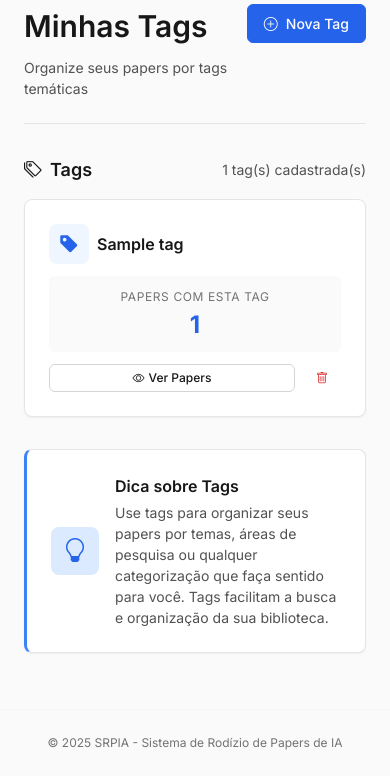
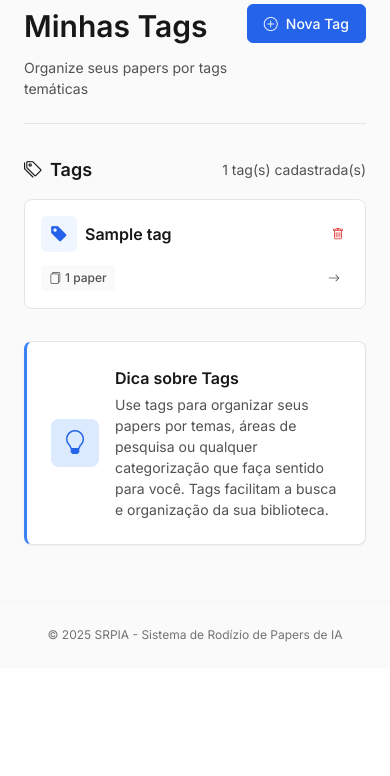
Before and after one commit to SpackiGabriel/SRPIA, a Django app: page /tags/ in a window 390 px wide; the page is wider, and only the part inside the window is pictured. Shown: the part 180-956 px from the top of that part. After the commit the page ends 822 px from the top of that part, so only its background shows below. Run offline with Django 4.2, Linux system fonts and the light colour scheme; a user stored in the database is signed in; tables that the repository leaves empty hold one stand-in row (values such as "Sample post").

Commit message:
:lipstick: redesign tag cards with hover effects, animated borders, and improved mobile interactions

```diff
--- a/server/core/templates/tags/list.html
+++ b/server/core/templates/tags/list.html
@@ -4,13 +4,89 @@
 
 {% block extra_css %}
 <style>
-.tag-paper-count-link:hover .tag-paper-count-box {
-    background: var(--color-primary-50) !important;
+.tag-card {
+    position: relative;
+    padding: var(--space-4);
+    background: var(--surface-elevated);
+    border: 1px solid var(--border-default);
+    border-radius: var(--radius-lg);
+    transition: all var(--transition-normal);
+    cursor: pointer;
+    overflow: hidden;
+}
+
+.tag-card::before {
+    content: '';
+    position: absolute;
+    top: 0;
+    left: 0;
+    width: 4px;
+    height: 100%;
+    background: var(--color-primary-500);
+    transform: scaleY(0);
+    transition: transform var(--transition-normal);
+}
+
+.tag-card:hover {
+    border-color: var(--color-primary-500);
+    box-shadow: var(--shadow-md);
+    transform: translateY(-2px);
+}
+
+.tag-card:hover::before {
+    transform: scaleY(1);
+}
+
+.tag-icon-wrapper {
+    width: 36px;
+    height: 36px;
+    background: var(--color-primary-50);
+    border-radius: var(--radius-md);
+    display: flex;
+    align-items: center;
+    justify-content: center;
+    transition: all var(--transition-normal);
+}
+
+.tag-card:hover .tag-icon-wrapper {
+    background: var(--color-primary-100);
+    transform: scale(1.1);
+}
+
+.tag-count-badge {
+    display: inline-flex;
+    align-items: center;
+    gap: var(--space-1);
+    padding: var(--space-1) var(--space-2);
+    background: var(--surface-hover);
+    border-radius: var(--radius-sm);
+    font-size: var(--font-size-xs);
+    font-weight: var(--font-weight-medium);
+    color: var(--text-secondary);
+    transition: all var(--transition-fast);
+}
+
+.tag-card:hover .tag-count-badge {
+    background: var(--color-primary-50);
+    color: var(--color-primary-700);
+}
+
+.tag-actions {
+    opacity: 0;
+    transition: opacity var(--transition-fast);
+}
+
+.tag-card:hover .tag-actions {
+    opacity: 1;
 }
 
 @media (max-width: 768px) {
     .grid-cols-3 {
         grid-template-columns: 1fr !important;
+    }
+
+    .tag-actions {
+        opacity: 1;
     }
 }
 </style>
@@ -45,109 +121,46 @@
     <!-- Tags Grid -->
     <div class="grid grid-cols-3" style="gap: var(--space-4);">
         {% for tag in tags %}
-        <div class="card card-hover">
-            <div class="card-body" style="display: flex; flex-direction: column; gap: var(--space-3);">
-                <!-- Tag Name -->
-                <div style="display: flex; align-items: center; justify-content: space-between;">
-                    <div style="display: flex; align-items: center; gap: var(--space-2);">
-                        <div style="width: 40px; height: 40px; background: var(--color-primary-50); border-radius: var(--radius-lg); display: flex; align-items: center; justify-content: center;">
-                            <i class="bi bi-tag-fill" style="font-size: 20px; color: var(--color-primary-600);"></i>
-                        </div>
-                        <div>
-                            <h3 class="heading-sm" style="margin: 0;">{{ tag.name }}</h3>
-                        </div>
+        <div class="tag-card" onclick="{% if tag.paper_count > 0 %}window.location='{% url 'paper_list' %}?tag={{ tag.id }}'{% endif %}">
+            <!-- Header -->
+            <div style="display: flex; align-items: center; justify-content: space-between; margin-bottom: var(--space-3);">
+                <div style="display: flex; align-items: center; gap: var(--space-2); flex: 1;">
+                    <div class="tag-icon-wrapper">
+                        <i class="bi bi-tag-fill" style="font-size: 18px; color: var(--color-primary-600);"></i>
                     </div>
+                    <h3 class="heading-sm" style="margin: 0; color: var(--text-primary);">{{ tag.name }}</h3>
                 </div>
 
-                <!-- Papers Count -->
-                {% if tag.paper_count > 0 %}
-                <a href="{% url 'paper_list' %}?tag={{ tag.id }}" class="tag-paper-count-link" style="text-decoration: none; display: block;">
-                    <div class="tag-paper-count-box" style="padding: var(--space-3); background: var(--surface-hover); border-radius: var(--radius-md); text-align: center; cursor: pointer; transition: background 0.2s;">
-                        <p class="text-xs text-tertiary" style="margin-bottom: var(--space-1); text-transform: uppercase; letter-spacing: 0.05em;">
-                            Papers com esta tag
-                        </p>
-                        <p class="display-sm" style="margin: 0; color: var(--color-primary-600);">
-                            {{ tag.paper_count }}
-                        </p>
-                    </div>
-                </a>
-                {% else %}
-                <div style="padding: var(--space-3); background: var(--surface-hover); border-radius: var(--radius-md); text-align: center;">
-                    <p class="text-xs text-tertiary" style="margin-bottom: var(--space-1); text-transform: uppercase; letter-spacing: 0.05em;">
-                        Papers com esta tag
-                    </p>
-                    <p class="display-sm" style="margin: 0; color: var(--color-primary-600);">
-                        {{ tag.paper_count }}
-                    </p>
-                </div>
-                {% endif %}
-
-                <!-- Actions -->
-                <div style="display: flex; gap: var(--space-2);">
-                    {% if tag.paper_count > 0 %}
-                    <a href="{% url 'paper_list' %}?tag={{ tag.id }}" class="btn btn-secondary btn-sm" style="flex: 1;">
-                        <i class="bi bi-eye"></i>
-                        Ver Papers
-                    </a>
-                    {% endif %}
-                    <a href="{% url 'tag_delete' tag.pk %}" class="btn btn-ghost btn-sm" style="color: var(--color-danger-600);">
+                <!-- Actions (show on hover) -->
+                <div class="tag-actions" style="display: flex; gap: var(--space-1);">
+                    <a href="{% url 'tag_delete' tag.pk %}"
+                       onclick="event.stopPropagation();"
+                       class="btn btn-ghost btn-sm"
+                       style="color: var(--color-danger-600); padding: var(--space-1);">
                         <i class="bi bi-trash"></i>
                     </a>
                 </div>
             </div>
+
+            <!-- Info -->
+            <div style="display: flex; align-items: center; justify-content: space-between;">
+                <span class="tag-count-badge">
+                    <i class="bi bi-files"></i>
+                    <span>{{ tag.paper_count }} paper{{ tag.paper_count|pluralize }}</span>
+                </span>
+
+                {% if tag.paper_count > 0 %}
+                <a href="{% url 'paper_list' %}?tag={{ tag.id }}"
+                   onclick="event.stopPropagation();"
+                   class="btn btn-ghost btn-sm"
+                   style="padding: var(--space-1) var(--space-2);">
+                    <i class="bi bi-arrow-right"></i>
+                </a>
+                {% endif %}
+            </div>
         </div>
         {% endfor %}
     </div>
-
-    <!-- Alternative: Table View (commented out, can be enabled)
-    <div class="card">
-        <div class="table-container">
-            <table class="table">
-                <thead>
-                    <tr>
-                        <th style="width: 50px;"></th>
-                        <th>Nome</th>
-                        <th style="width: 150px; text-align: center;">Papers</th>
-                        <th style="width: 150px; text-align: center;">Ações</th>
-                    </tr>
-                </thead>
-                <tbody>
-                    {% for tag in tags %}
-                    <tr>
-                        <td>
-                            <div style="width: 32px; height: 32px; background: var(--color-primary-50); border-radius: var(--radius-md); display: flex; align-items: center; justify-content: center;">
-                                <i class="bi bi-tag-fill" style="font-size: 14px; color: var(--color-primary-600);"></i>
-                            </div>
-                        </td>
-                        <td>
-                            <span class="badge badge-primary" style="font-size: var(--font-size-sm);">
-                                {{ tag.name }}
-                            </span>
-                        </td>
-                        <td style="text-align: center;">
-                            <span class="text-sm" style="font-weight: var(--font-weight-medium);">
-                                {{ tag.paper_count }}
-                            </span>
-                        </td>
-                        <td style="text-align: center;">
-                            <div style="display: flex; gap: var(--space-2); justify-content: center;">
-                                {% if tag.paper_count > 0 %}
-                                <a href="{% url 'paper_list' %}?tag={{ tag.id }}" class="btn btn-ghost btn-sm">
-                                    <i class="bi bi-eye"></i>
-                                </a>
-                                {% endif %}
-                                <a href="{% url 'tag_delete' tag.pk %}" class="btn btn-ghost btn-sm" style="color: var(--color-danger-600);">
-                                    <i class="bi bi-trash"></i>
-                                </a>
-                            </div>
-                        </td>
-                    </tr>
-                    {% endfor %}
-                </tbody>
-            </table>
-        </div>
-    </div>
-    -->
 </div>
 
 <!-- Tags Info Card -->
```
